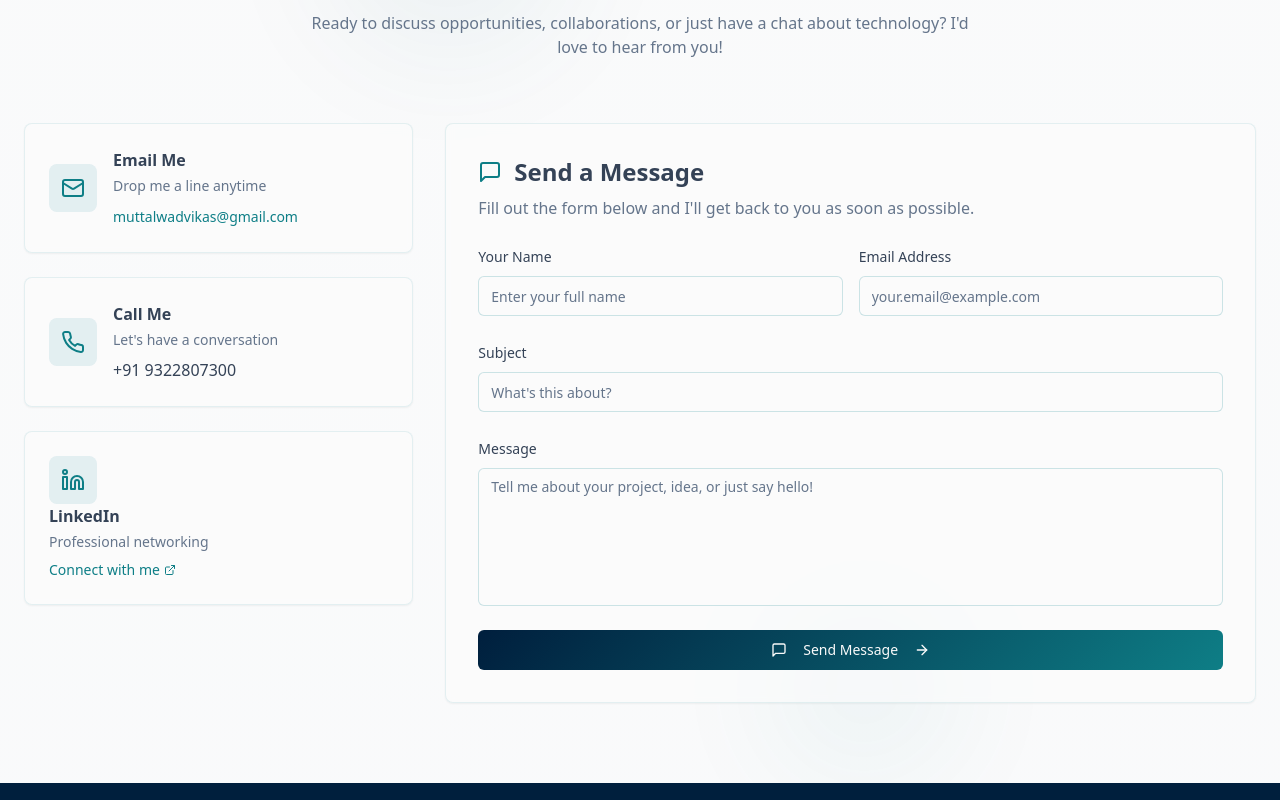
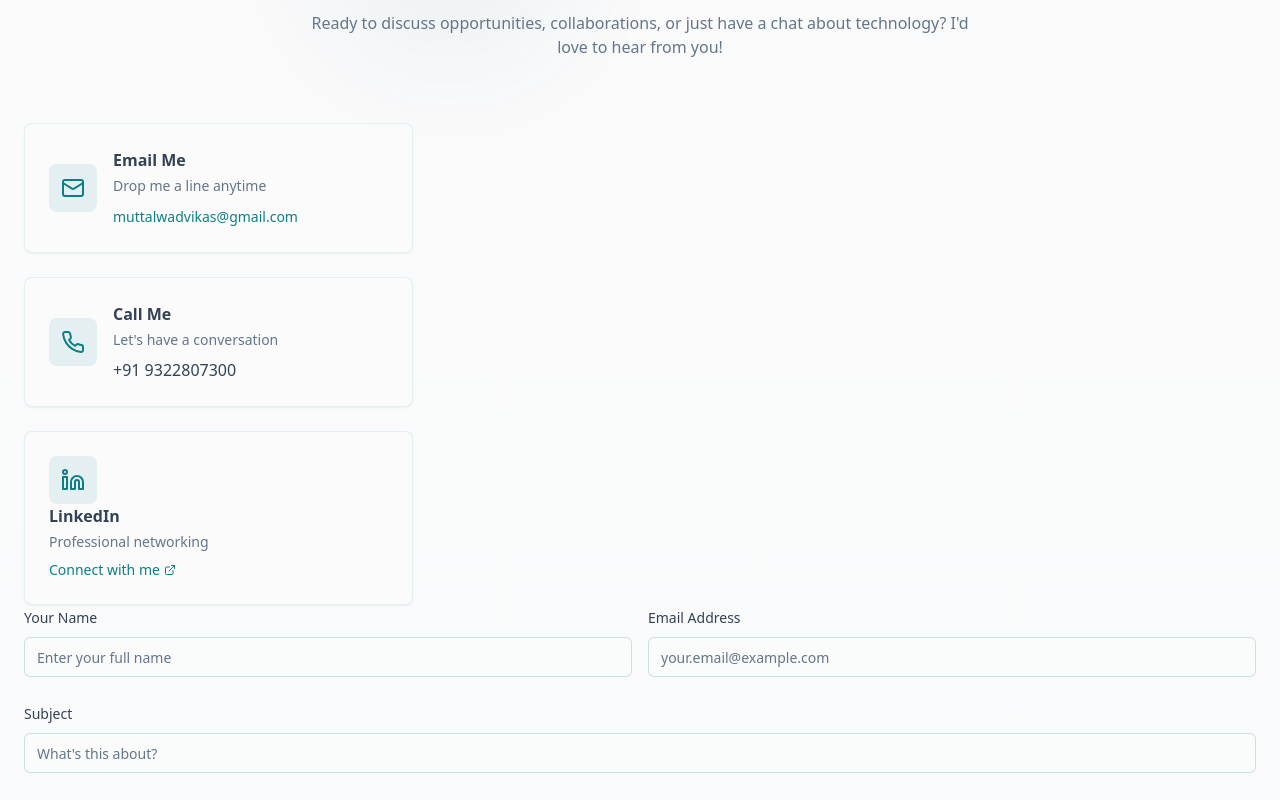
Before and after one commit to VikasMutalwad/Portfolio, a React (Vite) app: page / in a window 1280 px wide. Shown: the part 6400-7200 px from the top of the page. Built offline with nearby package versions, Linux system fonts and the light colour scheme.

Commit message:
added email.js

```diff
--- a/src/pages/Index.tsx
+++ b/src/pages/Index.tsx
@@ -821,73 +821,10 @@ const Index = () => {
                   </CardContent>
                 </Card>
               </div>
+               </div>
+              <ContactForm />
 
-              {/* Contact Form */}
-              <div className="lg:col-span-2 animate-scale-in">
-                <Card className="bg-background/60 backdrop-blur-sm border-accent/10 hover:border-accent/30 transition-all duration-300">
-                  <CardContent className="p-8">
-                    <div className="mb-6">
-                      <h3 className="text-2xl font-bold mb-2 flex items-center gap-3">
-                        <MessageSquare className="h-6 w-6 text-accent" />
-                        Send a Message
-                      </h3>
-                      <p className="text-muted-foreground">
-                        Fill out the form below and I'll get back to you as soon as possible.
-                      </p>
-                    </div>
 
-                    <form className="space-y-6" name="contact" data-netlify="true">
-                      <input type="hidden" name="form-name" value="contact" />
-                      <div className="grid md:grid-cols-2 gap-4">
-                        <div className="space-y-2">
-                          <label className="text-sm font-medium text-foreground">Your Name</label>
-                          <Input
-                            name="name"
-                            placeholder="Enter your full name"
-                            className="border-accent/20 focus:border-accent focus:ring-1 focus:ring-accent/20 bg-background/50"
-                          />
-                      </div>
-                        <div className="space-y-2">
-                          <label className="text-sm font-medium text-foreground">Email Address</label>
-                          <Input
-                            name="email"
-                            type="email"
-                            placeholder="your.email@example.com"
-                            className="border-accent/20 focus:border-accent focus:ring-1 focus:ring-accent/20 bg-background/50"
-                          />
-                      </div>
-                      </div>
-
-                      <div className="space-y-2">
-                        <label className="text-sm font-medium text-foreground">Subject</label>
-                        <Input
-                          name="subject"
-                          placeholder="What's this about?"
-                          className="border-accent/20 focus:border-accent focus:ring-1 focus:ring-accent/20 bg-background/50"
-                        />
-                    </div>
-
-                    <div className="space-y-2">
-                      <label className="text-sm font-medium text-foreground">Message</label>
-                        <Textarea
-                          name="message"
-                          placeholder="Tell me about your project, idea, or just say hello!"
-                          rows={6}
-                          className="border-accent/20 focus:border-accent focus:ring-1 focus:ring-accent/20 bg-background/50 resize-none"
-                        />
-                    </div>
-
-                    <Button type="submit" className="w-full bg-gradient-tech hover:shadow-glow transition-all duration-300 group">
-                      <MessageSquare className="mr-2 h-4 w-4 group-hover:scale-110 transition-transform" />
-                      Send Message
-                      <ArrowRight className="ml-2 h-4 w-4 group-hover:translate-x-1 transition-transform" />
-                    </Button>
-                     </form>
-                  </CardContent>
-                </Card>
-
-            </div>
-          </div>
         </div>
       </section>
 
```
